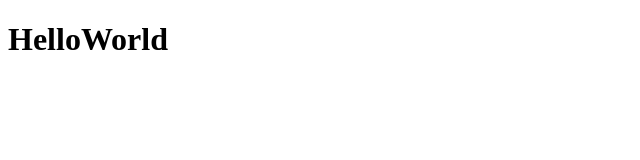
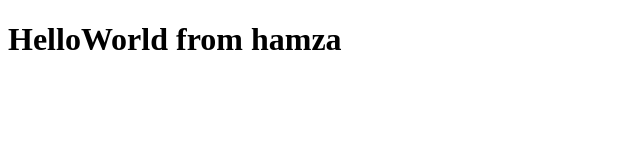
Before and after one commit to Hamzashoukat786/Bootcamp2020, a plain HTML site: page index.html in a window 1280 px wide. Shown: the whole page, without its empty margins (0-640 px from the left). Drawn offline with Linux system fonts and the light colour scheme.

Commit message:
Update index.html

```diff
--- a/index.html
+++ b/index.html
@@ -6,6 +6,6 @@
     <title>Document</title>
 </head>
 <body>
-    <h1>HelloWorld</h1>
+    <h1>HelloWorld from hamza</h1>
 </body>
 </html>
```
